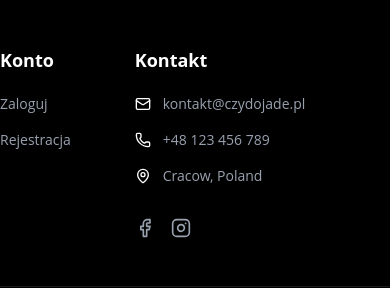
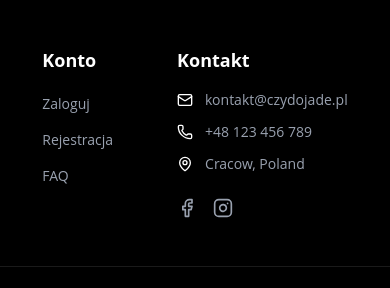
Before and after one commit to House-of-Madmam/Czydojade, a React (Vite) app in the folder apps/frontend/: page /about in a window 390 px wide. Shown: the part 2544-2832 px from the top of the page. Built offline with nearby package versions, Linux system fonts and the light colour scheme; no server answers.

Commit message:
feat: enhance Footer and AboutPage components with new FAQ button and improved layout

```diff
--- a/apps/frontend/src/components/Footer.tsx
+++ b/apps/frontend/src/components/Footer.tsx
@@ -20,9 +20,9 @@ export default function Footer() {
           </Link>
         </div>
 
-        <div className="md:w-1/3 md:flex md:justify-end">
+        <div className="w-full flex justify-center md:w-1/3 md:flex md:justify-end">
 
-          <div className="flex flex-row gap-16">
+        <div className="flex flex-row gap-16">
 
             {/* Account Section */}
             <div>
@@ -44,13 +44,21 @@ export default function Footer() {
                 >
                   Rejestracja
                 </Button>
+                <Button
+                  variant="link"
+                  size="sm"
+                  onClick={() => navigate('/about#faq')}
+                  className="text-sm text-gray-400 hover:text-white transition-colors justify-start p-0 h-auto"
+                >
+                  FAQ
+                </Button>
               </div>
             </div>
 
             {/* Contact Section */}
             <div>
-              <h3 className="text-lg font-bold mb-5 text-white">Kontakt</h3>
-              <div className="space-y-4 text-sm">
+              <h3 className="text-lg font-bold mb-4 text-white">Kontakt</h3>
+              <div className="space-y-3 text-sm">
                 <div className="flex items-center gap-3 text-gray-400">
                   <Mail className="h-4 w-4 text-white" />
                   <a
@@ -80,7 +88,7 @@ export default function Footer() {
                     Cracow, Poland
                   </a>
                 </div>
-                <div className="flex items-center gap-4 pt-4">
+                <div className="flex items-center gap-4 pt-3">
                   <a
                     href="https://facebook.com/czydojade"
                     target="_blank"
--- a/apps/frontend/src/pages/AboutPage.tsx
+++ b/apps/frontend/src/pages/AboutPage.tsx
@@ -106,7 +106,7 @@ export default function AboutPage() {
         </div>
 
         {/* FAQ Section */}
-        <div className="bg-gradient-to-br from-gray-900 to-gray-800 rounded-xl sm:rounded-2xl shadow-2xl border border-gray-700 p-6 sm:p-8 md:p-10">
+        <div id="faq" className="bg-gradient-to-br from-gray-900 to-gray-800 rounded-xl sm:rounded-2xl shadow-2xl border border-gray-700 p-6 sm:p-8 md:p-10">
           <h2 className="text-2xl sm:text-3xl md:text-4xl font-bold text-white mb-6 sm:mb-8">
             Najczęściej zadawane pytania
           </h2>
```
